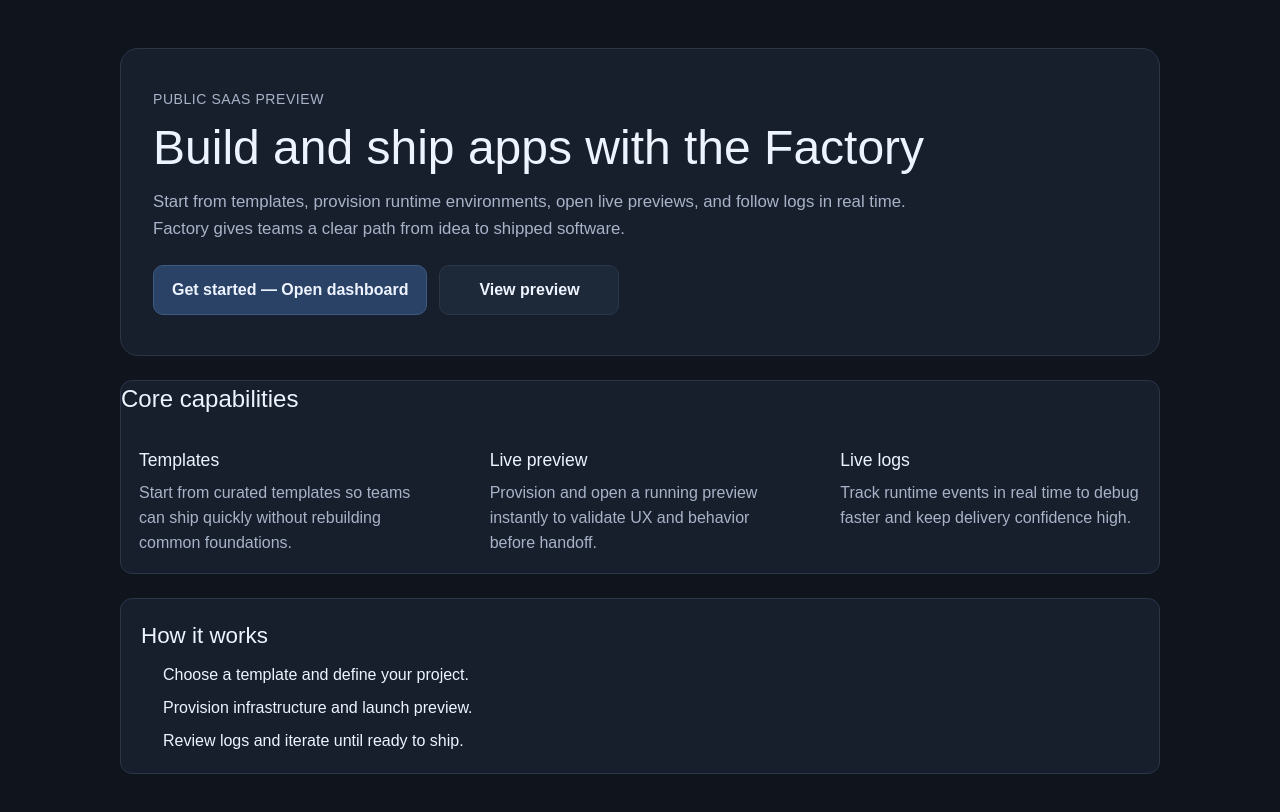
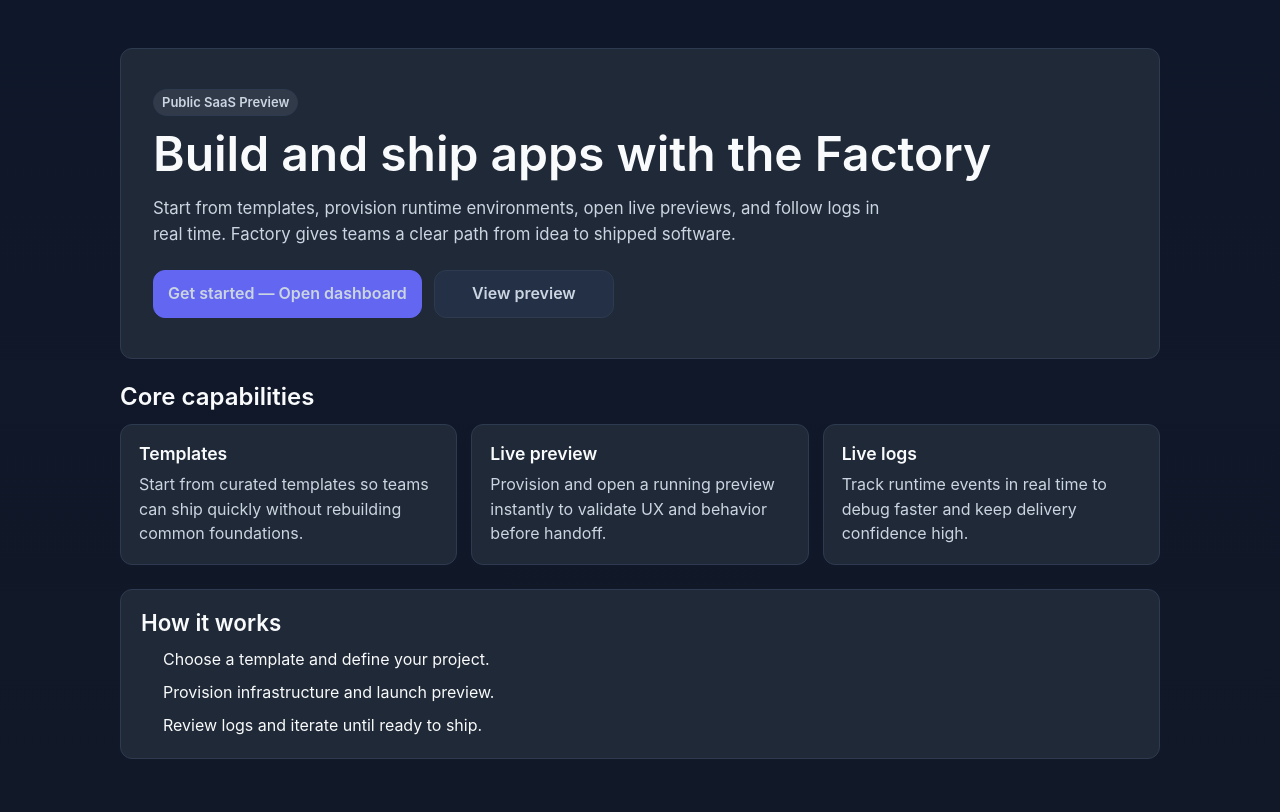
Before and after one commit to mdislam7895121/factory, a Next.js app in the folder web/: page / in a window 1280 px wide. Shown: the top 812 px of the page. Built offline with nearby package versions, Linux system fonts and the light colour scheme.

Commit message:
SERIAL 11 PATCH-03: Lock Design System v1 for SaaS UI

```diff
--- a/web/src/app/globals.css
+++ b/web/src/app/globals.css
@@ -1,15 +1,43 @@
 @import "tailwindcss";
 
 :root {
-  --background: #0f141d;
-  --foreground: #eef4ff;
-  --bg: #0f141d;
-  --fg: #eef4ff;
-  --muted: #a8b3c7;
-  --card-bg: #171f2d;
-  --border: #2b3648;
-  --placeholder: #8d9ab2;
-  --focus-ring: #7aa2ff;
+  --bg: #0F172A;
+  --bg2: #111827;
+  --card: #1F2937;
+  --card2: #243045;
+  --border: #2E3A4F;
+  --fg: #F9FAFB;
+  --fg2: #CBD5E1;
+  --muted: #94A3B8;
+  --disabled: #64748B;
+  --primary: #6366F1;
+  --primaryHover: #4F46E5;
+  --success: #10B981;
+  --warning: #F59E0B;
+  --danger: #EF4444;
+}
+
+.dark {
+  --bg: #0F172A;
+  --bg2: #111827;
+  --card: #1F2937;
+  --card2: #243045;
+  --border: #2E3A4F;
+  --fg: #F9FAFB;
+  --fg2: #CBD5E1;
+  --muted: #94A3B8;
+  --disabled: #64748B;
+  --primary: #6366F1;
+  --primaryHover: #4F46E5;
+  --success: #10B981;
+  --warning: #F59E0B;
+  --danger: #EF4444;
+}
+
+:root,
+.dark {
+  --background: var(--bg);
+  --foreground: var(--fg);
 }
 
 @theme inline {
@@ -19,91 +47,223 @@
   --font-mono: var(--font-geist-mono);
 }
 
-@media (prefers-color-scheme: dark) {
-  :root {
-    --background: #0f141d;
-    --foreground: #eef4ff;
-    --bg: #0f141d;
-    --fg: #eef4ff;
-    --muted: #a8b3c7;
-    --card-bg: #171f2d;
-    --border: #2b3648;
-    --placeholder: #8d9ab2;
-    --focus-ring: #7aa2ff;
-  }
-}
-
 body {
   background: var(--bg);
   color: var(--fg);
-  font-family: Arial, Helvetica, sans-serif;
+  font-family: Inter, system-ui, -apple-system, Segoe UI, Roboto, Helvetica, Arial, sans-serif;
+  font-size: 16px;
+  line-height: 1.6;
+}
+
+h1,
+h2,
+h3,
+h4,
+h5,
+h6 {
+  font-weight: 600;
+  line-height: 1.2;
+}
+
+small,
+.text-small {
+  font-size: 13px;
+  color: var(--muted);
+}
+
+.factory {
+  min-height: 100vh;
+  background: linear-gradient(180deg, var(--bg) 0%, var(--bg2) 100%);
+  color: var(--fg);
 }
 
 .factory-ui {
+  min-height: 100vh;
+  background: linear-gradient(180deg, var(--bg) 0%, var(--bg2) 100%);
   color: var(--fg);
 }
 
-.factory-ui h1,
-.factory-ui h2,
-.factory-ui h3,
-.factory-ui th,
-.factory-ui td,
-.factory-ui div,
-.factory-ui span,
-.factory-ui strong {
-  color: var(--fg);
+.factory a,
+.factory-ui a {
+  color: var(--fg2);
 }
 
+.factory p,
 .factory-ui p {
-  color: var(--muted) !important;
+  color: var(--fg2);
 }
 
-.factory-ui section {
-  background: var(--card-bg) !important;
-  border: 1px solid var(--border) !important;
+.factory section,
+.factory-ui section,
+.ds-card {
+  background: var(--card);
+  border: 1px solid var(--border);
+  padding: 24px;
   border-radius: 12px;
+  transition: background-color 160ms ease, border-color 160ms ease;
 }
 
+.factory section:hover,
+.factory-ui section:hover,
+.ds-card:hover {
+  background: var(--card2);
+}
+
+.factory table th,
+.factory table td,
 .factory-ui table th,
 .factory-ui table td {
   border-bottom-color: var(--border) !important;
 }
 
-.factory-ui a {
-  color: #93b3ff;
-}
-
+.factory input,
+.factory select,
+.factory textarea,
 .factory-ui input,
 .factory-ui select,
-.factory-ui textarea {
-  background: #121b29;
+.factory-ui textarea,
+.ds-input {
+  background: var(--bg2);
   border: 1px solid var(--border);
   color: var(--fg);
   caret-color: var(--fg);
+  border-radius: 12px;
+  padding: 10px 12px;
 }
 
+.factory input::placeholder,
+.factory textarea::placeholder,
 .factory-ui input::placeholder,
-.factory-ui textarea::placeholder {
-  color: var(--placeholder);
+.factory-ui textarea::placeholder,
+.ds-input::placeholder {
+  color: var(--muted);
   opacity: 1;
 }
 
+.factory input:focus,
+.factory select:focus,
+.factory textarea:focus,
+.factory button:focus,
 .factory-ui input:focus,
 .factory-ui select:focus,
 .factory-ui textarea:focus,
-.factory-ui button:focus {
-  outline: 2px solid var(--focus-ring);
-  outline-offset: 1px;
+.factory-ui button:focus,
+.ds-input:focus,
+.ds-btn:focus {
+  outline: 2px solid var(--primary);
+  outline-offset: 2px;
 }
 
-.factory-ui button {
-  background: #22314a;
-  border: 1px solid #334868;
-  color: var(--fg);
-  border-radius: 8px;
+.factory button:disabled,
+.factory-ui button:disabled,
+.ds-btn:disabled {
+  opacity: 0.65;
+  color: var(--disabled);
+  cursor: not-allowed;
 }
 
+.factory pre,
 .factory-ui pre {
   border: 1px solid var(--border);
   border-radius: 10px;
 }
+
+.ds-btn {
+  border-radius: 12px;
+  border: 1px solid var(--border);
+  font-weight: 600;
+  transition: background-color 140ms ease, border-color 140ms ease;
+}
+
+.ds-btn-md {
+  padding: 10px 14px;
+}
+
+.ds-btn-sm {
+  padding: 6px 10px;
+  font-size: 13px;
+}
+
+.ds-btn-primary {
+  background: var(--primary);
+  border-color: var(--primary);
+  color: var(--fg);
+}
+
+.ds-btn-primary:hover:not(:disabled) {
+  background: var(--primaryHover);
+  border-color: var(--primaryHover);
+}
+
+.ds-btn-secondary {
+  background: var(--card2);
+  color: var(--fg);
+}
+
+.ds-btn-secondary:hover:not(:disabled) {
+  background: #2b3a54;
+}
+
+.ds-btn-ghost {
+  background: transparent;
+  color: var(--fg2);
+}
+
+.ds-btn-ghost:hover:not(:disabled) {
+  background: rgba(148, 163, 184, 0.12);
+}
+
+.ds-btn-danger {
+  background: var(--danger);
+  border-color: var(--danger);
+  color: var(--fg);
+}
+
+.ds-btn-danger:hover:not(:disabled) {
+  background: #dc2626;
+  border-color: #dc2626;
+}
+
+.ds-card-title {
+  margin: 0 0 8px;
+  font-size: 1.2rem;
+  color: var(--fg);
+}
+
+.ds-card-subtitle {
+  margin: 0 0 12px;
+  color: var(--fg2);
+}
+
+.ds-badge {
+  display: inline-flex;
+  align-items: center;
+  border-radius: 999px;
+  padding: 2px 8px;
+  font-size: 13px;
+  font-weight: 600;
+  border: 1px solid var(--border);
+}
+
+.ds-badge-default {
+  background: rgba(148, 163, 184, 0.14);
+  color: var(--fg2);
+}
+
+.ds-badge-success {
+  background: rgba(16, 185, 129, 0.14);
+  color: #6ee7b7;
+  border-color: rgba(16, 185, 129, 0.35);
+}
+
+.ds-badge-warning {
+  background: rgba(245, 158, 11, 0.14);
+  color: #fcd34d;
+  border-color: rgba(245, 158, 11, 0.35);
+}
+
+.ds-badge-danger {
+  background: rgba(239, 68, 68, 0.14);
+  color: #fca5a5;
+  border-color: rgba(239, 68, 68, 0.35);
+}
--- a/web/src/app/page.tsx
+++ b/web/src/app/page.tsx
@@ -1,4 +1,6 @@
 import Link from 'next/link';
+import { Badge } from '../components/ui/Badge';
+import { Card } from '../components/ui/Card';
 
 const features = [
   {
@@ -25,20 +27,10 @@ export default function Home() {
   const isAuthenticated = false;
 
   return (
-    <main className="factory-ui" style={{ padding: '48px 24px 64px' }}>
+    <main className="factory" style={{ padding: '48px 24px 64px' }}>
       <div style={{ maxWidth: '1040px', margin: '0 auto' }}>
-        <section
-          style={{
-            border: '1px solid var(--border)',
-            background: 'var(--card-bg)',
-            borderRadius: '18px',
-            padding: '40px 32px',
-            marginBottom: '24px',
-          }}
-        >
-          <p style={{ margin: '0 0 12px', fontSize: '14px', letterSpacing: '0.04em', textTransform: 'uppercase' }}>
-            Public SaaS Preview
-          </p>
+        <Card className="ds-card" style={{ marginBottom: '24px', padding: '40px 32px' }}>
+          <Badge className="text-small" style={{ marginBottom: '12px' }}>Public SaaS Preview</Badge>
           <h1 style={{ margin: '0 0 14px', fontSize: 'clamp(2rem, 4vw, 3rem)', lineHeight: 1.1 }}>
             Build and ship apps with the Factory
           </h1>
@@ -49,63 +41,41 @@ export default function Home() {
           <div style={{ display: 'flex', flexWrap: 'wrap', gap: '12px', marginTop: '22px' }}>
             <Link
               href="/dashboard"
-              style={{
-                display: 'inline-flex',
-                alignItems: 'center',
-                justifyContent: 'center',
-                minWidth: '220px',
-                padding: '12px 18px',
-                borderRadius: '10px',
-                textDecoration: 'none',
-                border: '1px solid #3f5a82',
-                background: '#2a4266',
-                color: 'var(--fg)',
-                fontWeight: 600,
-              }}
+              className="ds-btn ds-btn-primary ds-btn-md"
+              style={{ minWidth: '220px', textDecoration: 'none', display: 'inline-flex', alignItems: 'center', justifyContent: 'center' }}
             >
               {isAuthenticated ? 'Open dashboard' : 'Get started — Open dashboard'}
             </Link>
             <Link
               href="/factory-preview"
-              style={{
-                display: 'inline-flex',
-                alignItems: 'center',
-                justifyContent: 'center',
-                minWidth: '180px',
-                padding: '12px 18px',
-                borderRadius: '10px',
-                textDecoration: 'none',
-                border: '1px solid var(--border)',
-                background: '#1d2838',
-                color: 'var(--fg)',
-                fontWeight: 600,
-              }}
+              className="ds-btn ds-btn-secondary ds-btn-md"
+              style={{ minWidth: '180px', textDecoration: 'none', display: 'inline-flex', alignItems: 'center', justifyContent: 'center' }}
             >
               View preview
             </Link>
           </div>
-        </section>
+        </Card>
 
-        <section style={{ marginBottom: '24px' }}>
+        <section style={{ marginBottom: '24px', background: 'transparent', border: 'none', padding: 0 }}>
           <h2 style={{ margin: '0 0 12px', fontSize: '1.5rem' }}>Core capabilities</h2>
           <div style={{ display: 'grid', gridTemplateColumns: 'repeat(auto-fit, minmax(220px, 1fr))', gap: '14px' }}>
             {features.map((feature) => (
-              <article key={feature.title} style={{ padding: '18px' }}>
+              <Card key={feature.title} style={{ padding: '18px' }}>
                 <h3 style={{ margin: '0 0 8px', fontSize: '1.1rem' }}>{feature.title}</h3>
                 <p style={{ margin: 0, lineHeight: 1.55 }}>{feature.description}</p>
-              </article>
+              </Card>
             ))}
           </div>
         </section>
 
-        <section style={{ padding: '20px' }}>
+        <Card style={{ padding: '20px' }}>
           <h2 style={{ margin: '0 0 10px', fontSize: '1.4rem' }}>How it works</h2>
           <ol style={{ margin: 0, paddingLeft: '22px', display: 'grid', gap: '8px' }}>
             {steps.map((step) => (
               <li key={step} style={{ lineHeight: 1.55 }}>{step}</li>
             ))}
           </ol>
-        </section>
+        </Card>
       </div>
     </main>
   );
--- /dev/null
+++ b/web/src/components/ui/Badge.tsx
@@ -0,0 +1,18 @@
+import type { HTMLAttributes } from 'react';
+
+type BadgeVariant = 'default' | 'success' | 'warning' | 'danger';
+
+type BadgeProps = HTMLAttributes<HTMLSpanElement> & {
+  variant?: BadgeVariant;
+};
+
+const variantClass: Record<BadgeVariant, string> = {
+  default: 'ds-badge ds-badge-default',
+  success: 'ds-badge ds-badge-success',
+  warning: 'ds-badge ds-badge-warning',
+  danger: 'ds-badge ds-badge-danger',
+};
+
+export function Badge({ variant = 'default', className = '', ...props }: BadgeProps) {
+  return <span className={`${variantClass[variant]} ${className}`.trim()} {...props} />;
+}
--- /dev/null
+++ b/web/src/components/ui/Button.tsx
@@ -0,0 +1,26 @@
+import type { ButtonHTMLAttributes } from 'react';
+
+type ButtonVariant = 'primary' | 'secondary' | 'ghost' | 'danger';
+type ButtonSize = 'sm' | 'md';
+
+type ButtonProps = ButtonHTMLAttributes<HTMLButtonElement> & {
+  variant?: ButtonVariant;
+  size?: ButtonSize;
+};
+
+const variantClass: Record<ButtonVariant, string> = {
+  primary: 'ds-btn ds-btn-primary',
+  secondary: 'ds-btn ds-btn-secondary',
+  ghost: 'ds-btn ds-btn-ghost',
+  danger: 'ds-btn ds-btn-danger',
+};
+
+const sizeClass: Record<ButtonSize, string> = {
+  sm: 'ds-btn-sm',
+  md: 'ds-btn-md',
+};
+
+export function Button({ variant = 'primary', size = 'md', className = '', type = 'button', ...props }: ButtonProps) {
+  const cls = `${variantClass[variant]} ${sizeClass[size]} ${className}`.trim();
+  return <button type={type} className={cls} {...props} />;
+}
--- /dev/null
+++ b/web/src/components/ui/Card.tsx
@@ -0,0 +1,16 @@
+import type { HTMLAttributes, ReactNode } from 'react';
+
+type CardProps = HTMLAttributes<HTMLDivElement> & {
+  title?: ReactNode;
+  subtitle?: ReactNode;
+};
+
+export function Card({ title, subtitle, className = '', children, ...props }: CardProps) {
+  return (
+    <section className={`ds-card ${className}`.trim()} {...props}>
+      {title ? <h2 className="ds-card-title">{title}</h2> : null}
+      {subtitle ? <p className="ds-card-subtitle">{subtitle}</p> : null}
+      {children}
+    </section>
+  );
+}
```
Also changed, not shown: web/src/app/dashboard/page.tsx (+41 -31 lines), web/src/app/dashboard/projects/[projectId]/page.tsx (+25 -6 lines), web/src/app/dashboard/workspaces/page.tsx (+17 -12 lines), web/src/components/ui/Input.tsx (added, +7 -0 lines), 1 other file (tests, documents, lock files or other folders).
